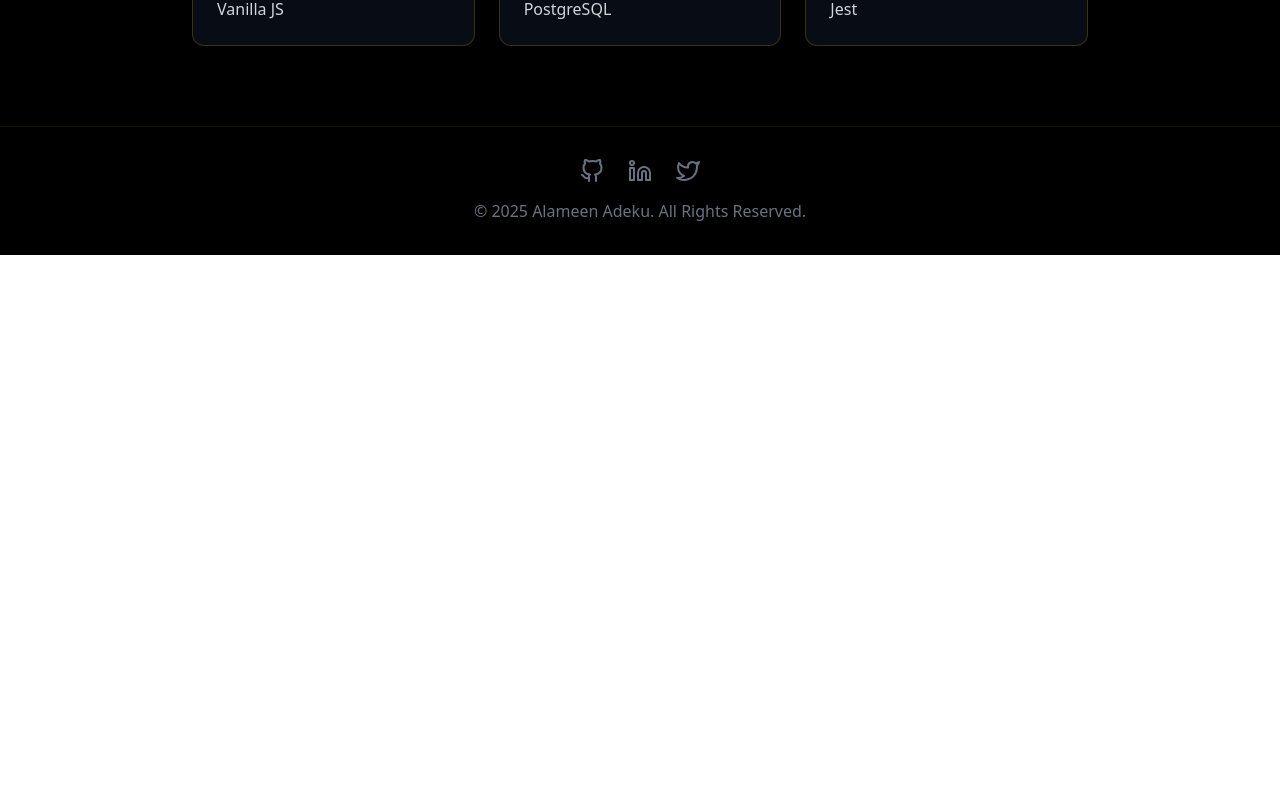
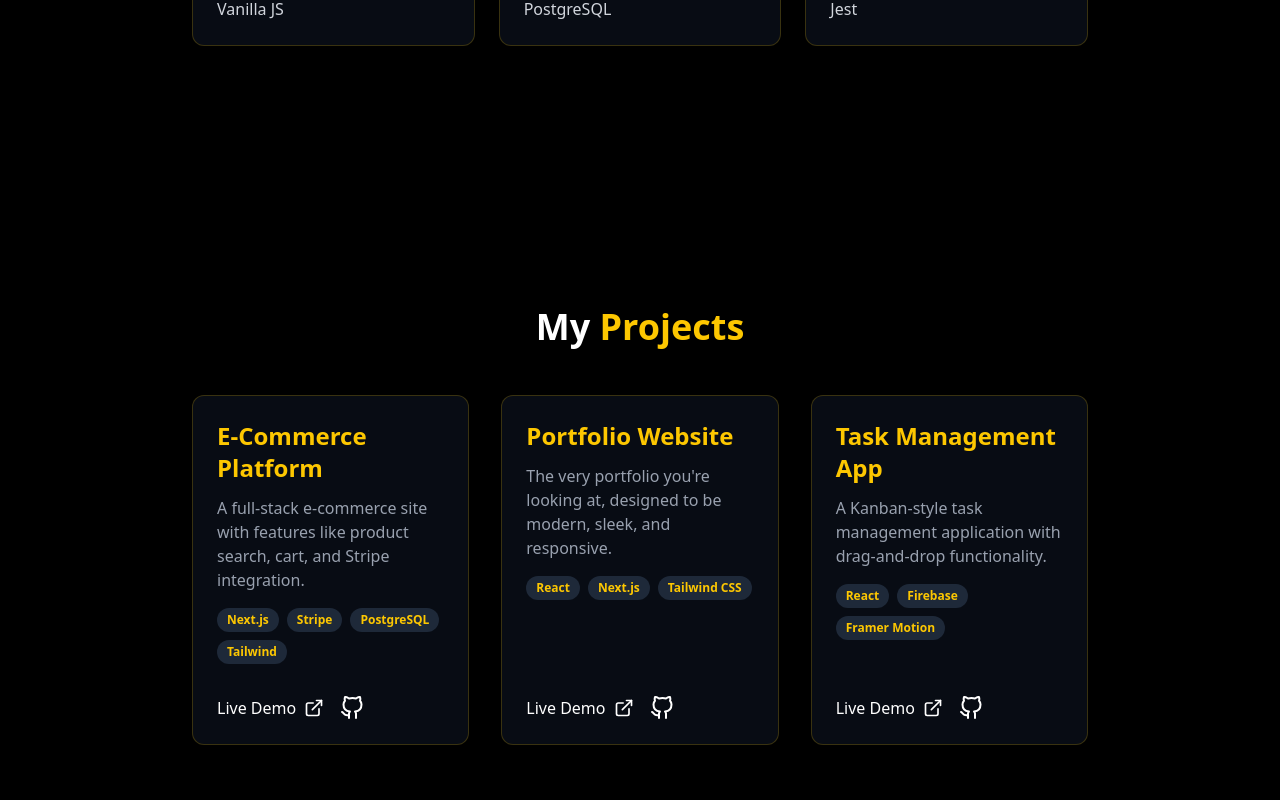
Before and after one commit to AlameenW/Portfolio, a Next.js app: page / in a window 1280 px wide. Shown: the part 1700-2500 px from the top of the page. Before the commit the page ends 1955 px from the top, so only its background shows below. Built offline with nearby package versions, Linux system fonts and the light colour scheme.

Commit message:
Projects section backbone added

```diff
--- a/app/page.tsx
+++ b/app/page.tsx
@@ -5,6 +5,7 @@ import { title } from "process";
 import { useEffect, useState } from "react";
 import Intro from "./pages/Intro";
 import About from "./pages/About";
+import Projects from "./pages/Projects";
 import icons from "./icons";
 export default function Home() {
   const [isScrolled, setIsScrolled] = useState(false);
@@ -76,6 +77,7 @@ export default function Home() {
       <main>
         <Intro></Intro>
         <About></About>
+        <Projects></Projects>
       </main>
 
       <footer className="py-8 border-t border-yellow-400/10">
--- a/app/pages/Projects.tsx
+++ b/app/pages/Projects.tsx
@@ -1,5 +1,81 @@
+import GlowCard from "../components/GlowCard";
+import Section from "../components/Section";
+import icons from "../icons";
 const Projects = () => {
-  return <>Projects</>;
+  const projects = [
+    {
+      title: "E-Commerce Platform",
+      description:
+        "A full-stack e-commerce site with features like product search, cart, and Stripe integration.",
+      tags: ["Next.js", "Stripe", "PostgreSQL", "Tailwind"],
+      link: "#",
+      repo: "#",
+    },
+    {
+      title: "Portfolio Website",
+      description:
+        "The very portfolio you're looking at, designed to be modern, sleek, and responsive.",
+      tags: ["React", "Next.js", "Tailwind CSS"],
+      link: "#",
+      repo: "#",
+    },
+    {
+      title: "Task Management App",
+      description:
+        "A Kanban-style task management application with drag-and-drop functionality.",
+      tags: ["React", "Firebase", "Framer Motion"],
+      link: "#",
+      repo: "#",
+    },
+  ];
+  const { GithubIcon, ExternalLinkIcon } = icons;
+  return (
+    <Section id="projects">
+      <h2 className="text-4xl font-bold text-center text-white mb-12">
+        My <span className="text-yellow-400">Projects</span>
+      </h2>
+      <div className="grid grid-cols-1 md:grid-cols-2 lg:grid-cols-3 gap-8">
+        {projects.map((project, index) => (
+          <GlowCard key={index} className="flex flex-col">
+            <div className="flex-grow">
+              <h3 className="text-2xl font-bold text-yellow-400 mb-3">
+                {project.title}
+              </h3>
+              <p className="text-gray-400 mb-4">{project.description}</p>
+              <div className="flex flex-wrap gap-2 mb-4">
+                {project.tags.map((tag) => (
+                  <span
+                    key={tag}
+                    className="bg-gray-800 text-yellow-400 text-xs font-semibold px-2.5 py-1 rounded-full"
+                  >
+                    {tag}
+                  </span>
+                ))}
+              </div>
+            </div>
+            <div className="flex items-center space-x-4 mt-auto pt-4">
+              <a
+                href={project.link}
+                target="_blank"
+                rel="noopener noreferrer"
+                className="text-white hover:text-yellow-400 transition-colors flex items-center gap-2"
+              >
+                Live Demo <ExternalLinkIcon />
+              </a>
+              <a
+                href={project.repo}
+                target="_blank"
+                rel="noopener noreferrer"
+                className="text-white hover:text-yellow-400 transition-colors"
+              >
+                <GithubIcon />
+              </a>
+            </div>
+          </GlowCard>
+        ))}
+      </div>
+    </Section>
+  );
 };
 
 export default Projects;
```
